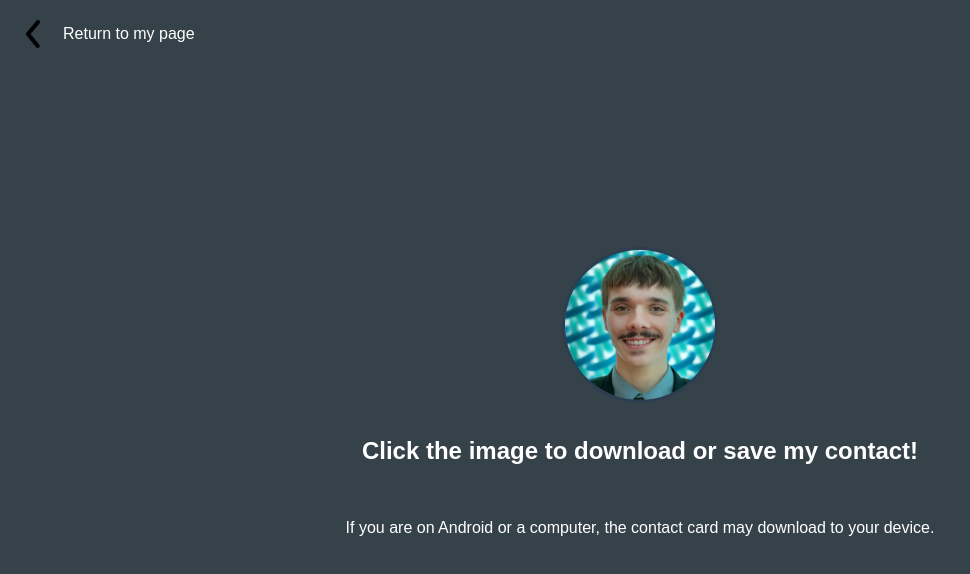
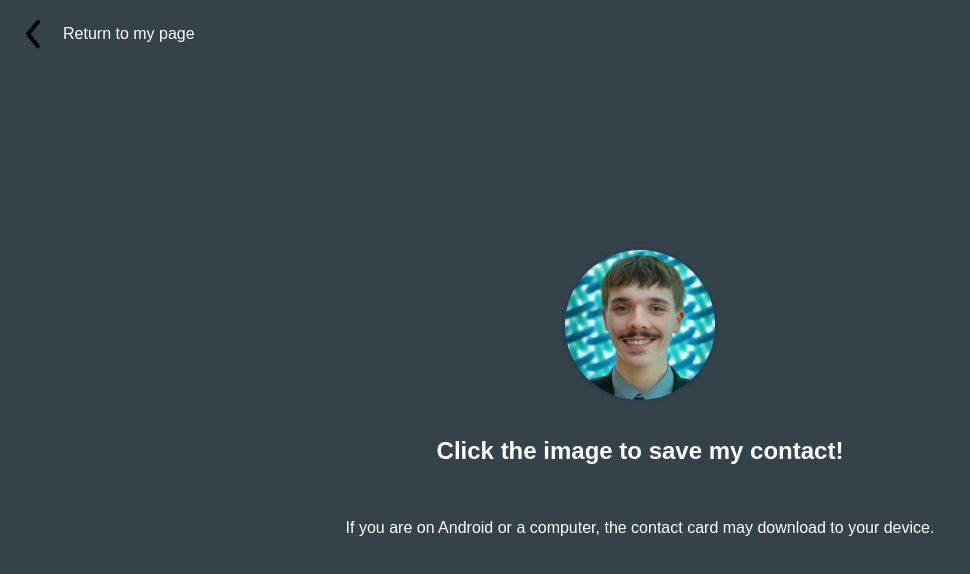
Before and after one commit to nclarkicstar/hireNathan, a plain HTML site: page downloadContact.html in a window 1280 px wide. Shown: the whole page, without its empty margins (0-970 px from the left). Drawn offline with Linux system fonts and the light colour scheme.

Commit message:
contact card addedr

```diff
--- a/downloadContact.html
+++ b/downloadContact.html
@@ -64,7 +64,7 @@
             margin-bottom: 10px;
           "
         />
-        <h2>Click the image to download or save my contact!</h2>
+        <h2>Click the image to save my contact!</h2>
         <br />
         <p>
           If you are on Android or a computer, the contact card may download to
```
